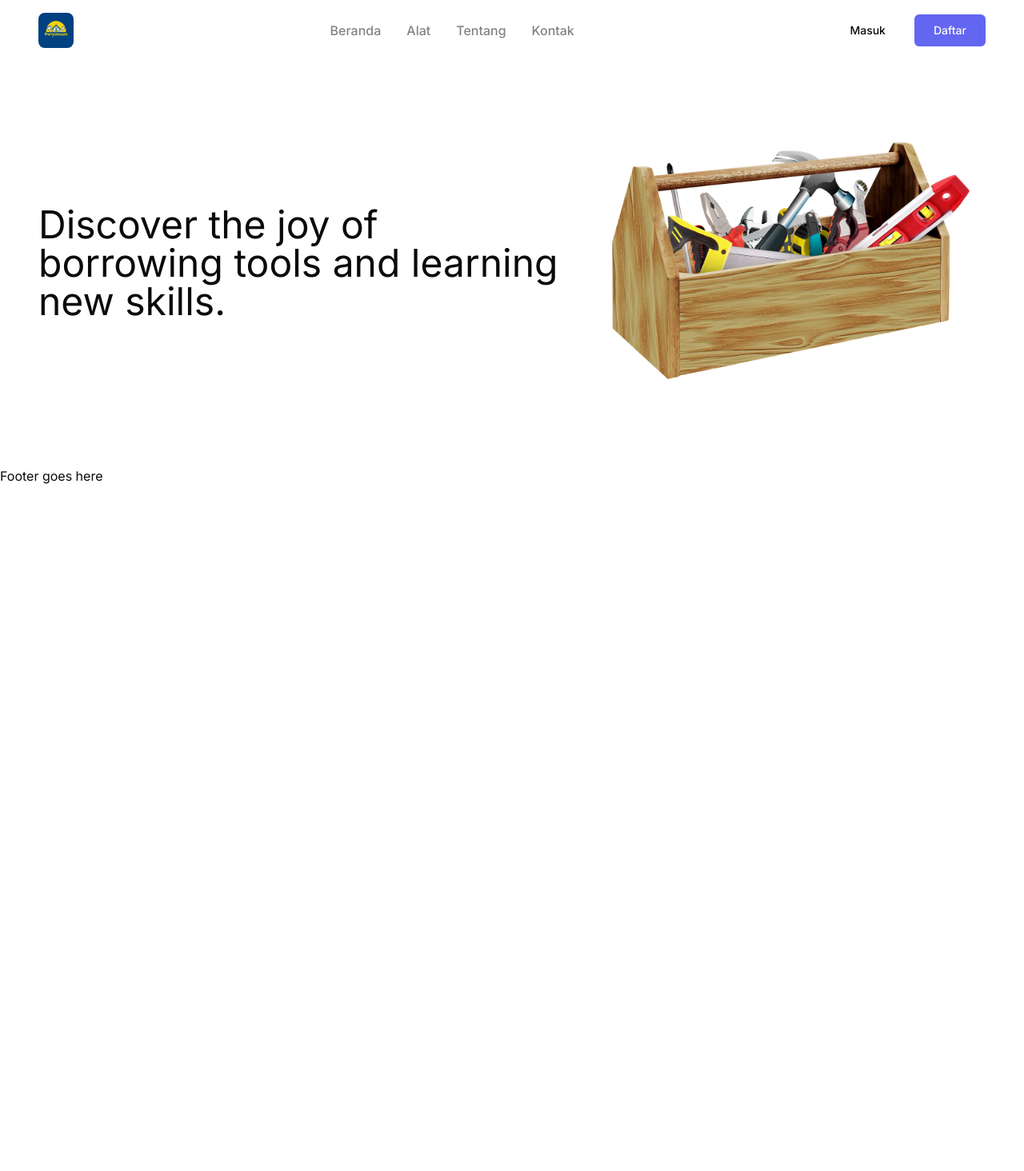
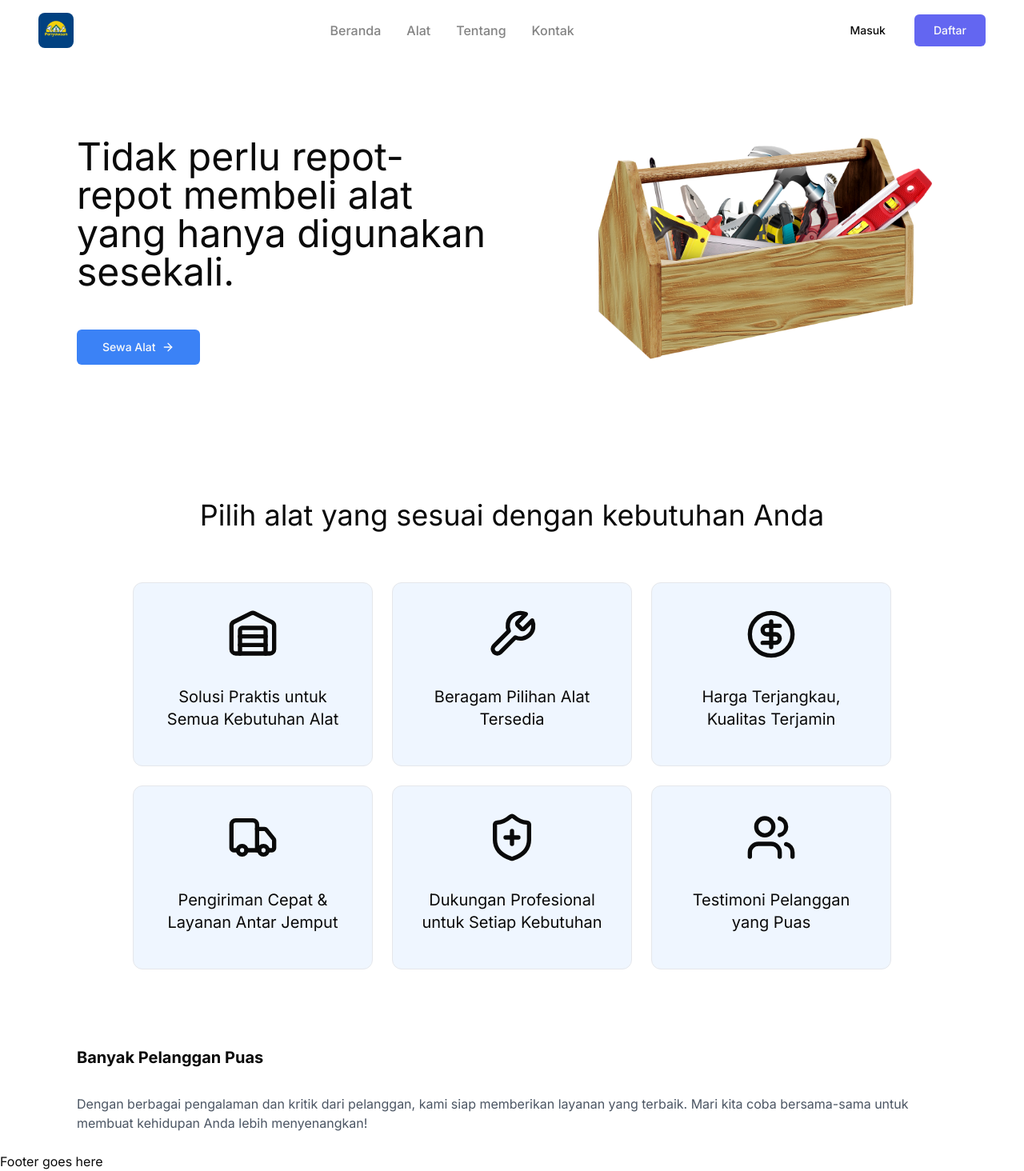
Before and after one commit to Aran8276/aplikasi-penyewaan-123, a Next.js app: page / in a window 1280 px wide. Shown: the whole page at 80% size. Before the commit the page ends 800 px from the top, so only its background shows below. Built offline with nearby package versions, Linux system fonts and the light colour scheme.

Commit message:
add home stage 2

```diff
--- a/src/app/(loggedin)/layout.tsx
+++ b/src/app/(loggedin)/layout.tsx
@@ -5,7 +5,7 @@ export default function Layout({ children }: { children: ReactNode }) {
   return (
     <>
       <Header />
-      <main className="flex flex-col items-center py-6">{children}</main>
+      <>{children}</>
       <footer>Footer goes here</footer>
     </>
   );
--- a/src/app/(loggedin)/page.tsx
+++ b/src/app/(loggedin)/page.tsx
@@ -1,24 +1,86 @@
+import FeatureCard from "@/components/FeatureCard";
 import { Button } from "@/components/ui/button";
+import {
+  ArrowRight,
+  CircleDollarSign,
+  ShieldPlus,
+  Truck,
+  Users,
+  Warehouse,
+  Wrench,
+} from "lucide-react";
 import Image from "next/image";
 
 export default function Home() {
   return (
-    <>
-      <section className="flex space-x-8 px-12 items-center">
-        <div className="flex-1 w-[800px]">
+    <div className="flex flex-col py-6 space-y-24">
+      <section className="flex space-x-24 items-center px-24">
+        <div className="flex-col space-y-12 w-[900px]">
           <h3 className="text-5xl">
-            Discover the joy of borrowing tools and learning new skills.
+            Tidak perlu repot-repot membeli alat yang hanya digunakan sesekali.
           </h3>
+          <Button size={"lg"} className="bg-blue-500 hover:bg-blue-400">
+            Sewa Alat
+            <ArrowRight />
+          </Button>
         </div>
-        <div>
+        <div className="">
           <Image
             src="/tools-hero.png"
             alt="Tools Hero"
-            width={500}
-            height={300}
+            width={800}
+            height={200}
           />
         </div>
       </section>
-    </>
+
+      <section className="flex items-center flex-col justify-center space-y-16">
+        <h3 className="text-4xl text-center">
+          Pilih alat yang sesuai dengan kebutuhan Anda
+        </h3>
+
+        <section className="grid gap-6 grid-cols-1 md:grid-cols-2 lg:grid-cols-3">
+          <FeatureCard>
+            <Warehouse className="size-16" />
+            <h4 className="text-xl">
+              Solusi Praktis untuk Semua Kebutuhan Alat
+            </h4>
+          </FeatureCard>
+          <FeatureCard>
+            <Wrench className="size-16" />
+            <h4 className="text-xl">Beragam Pilihan Alat Tersedia </h4>
+          </FeatureCard>
+          <FeatureCard>
+            <CircleDollarSign className="size-16" />
+            <h4 className="text-xl">Harga Terjangkau, Kualitas Terjamin </h4>
+          </FeatureCard>
+          <FeatureCard>
+            <Truck className="size-16" />
+            <h4 className="text-xl">Pengiriman Cepat & Layanan Antar Jemput</h4>
+          </FeatureCard>
+          <FeatureCard>
+            <ShieldPlus className="size-16" />
+            <h4 className="text-xl">
+              Dukungan Profesional untuk Setiap Kebutuhan
+            </h4>
+          </FeatureCard>
+          <FeatureCard>
+            <Users className="size-16" />
+            <h4 className="text-xl">Testimoni Pelanggan yang Puas</h4>
+          </FeatureCard>
+        </section>
+      </section>
+
+      <section className="flex flex-col px-24 space-y-4">
+        <div className="flex flex-col space-y-8">
+          <h2 className="text-xl font-bold">Banyak Pelanggan Puas</h2>
+          <p className="text-gray-600">
+            Dengan berbagai pengalaman dan kritik dari pelanggan, kami siap
+            memberikan layanan yang terbaik. Mari kita coba bersama-sama untuk
+            membuat kehidupan Anda lebih menyenangkan!
+          </p>
+        </div>
+      </section>
+    </div>
   );
 }
--- /dev/null
+++ b/src/components/FeatureCard.tsx
@@ -0,0 +1,9 @@
+import React, { ReactNode } from "react";
+
+export default function FeatureCard({ children }: { children: ReactNode }) {
+  return (
+    <div className="hover:cursor-pointer bg-blue-50 relative flex flex-col text-center items-center space-y-8 w-[300px] h-[230px] transition-all border rounded-xl p-8 border-gray-200 hover:border-blue-400 hover:border-[2px]">
+      {children}
+    </div>
+  );
+}
--- /dev/null
+++ b/src/components/TestimonialCard.tsx
@@ -0,0 +1,5 @@
+import React from "react";
+
+export default function TestimonialCard() {
+  return <div className="bg-gray-300"></div>;
+}
```
